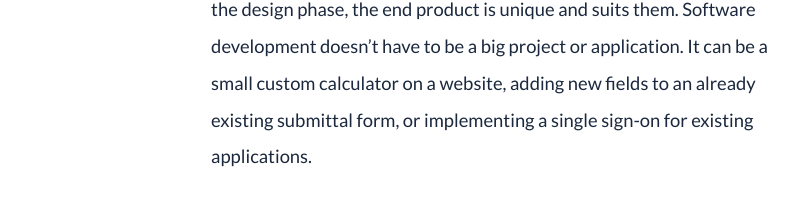
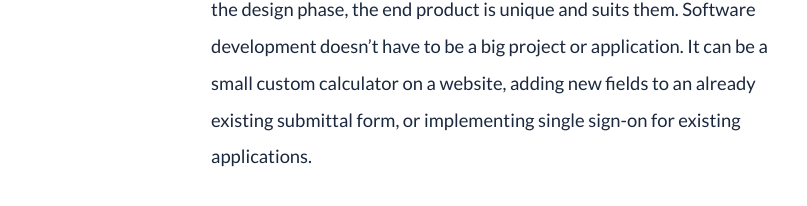
Before and after one commit to bgsoftware/company-site, a Jekyll site: the page built from capabilities/software-development.html, in a window 1280 px wide, cut to the strip 586-1201 px from the top of the page. Shown: the part 395-601 px from the top of the strip, without its empty margins (244-1051 px from the left). Built offline with Jekyll 4.4.1, drawn with Linux system fonts in a browser that asks for light colours; comment, search, counter and statistics services are not loaded; some of the changed text lies outside the part shown.

```diff
--- a/capabilities/software-development.html
+++ b/capabilities/software-development.html
@@ -18,7 +18,7 @@ the best possible solution, often
 previously done manually and/or on paper. The software development process captures all the steps in between. Because
 the business is involved in requirements gathering and available for help in the design phase, the end product is unique
 and suits them. Software development doesn’t have to be a big project or application. It can be a small custom
-calculator on a website, adding new fields to an already existing submittal form, or implementing a single sign-on for
+calculator on a website, adding new fields to an already existing submittal form, or implementing single sign-on for
 existing applications.'
 
 case-study-excludes: ""
```
